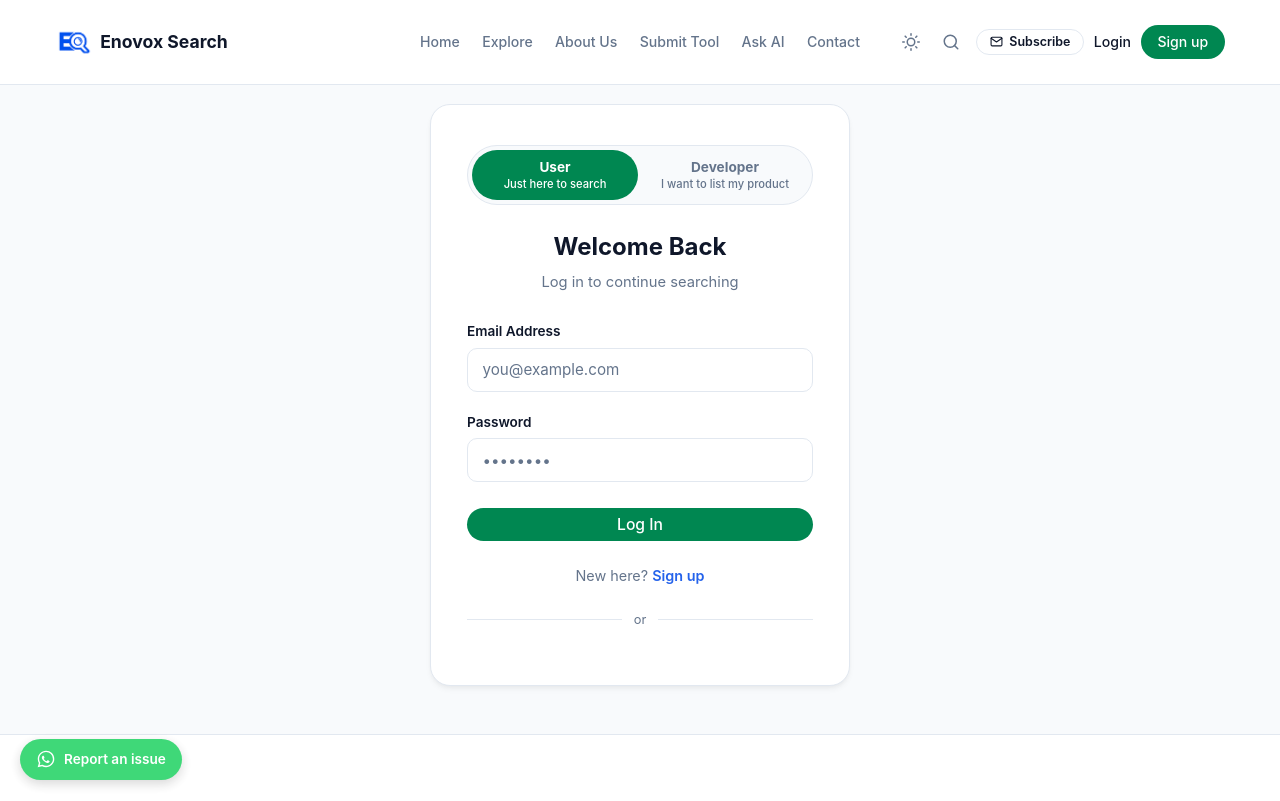
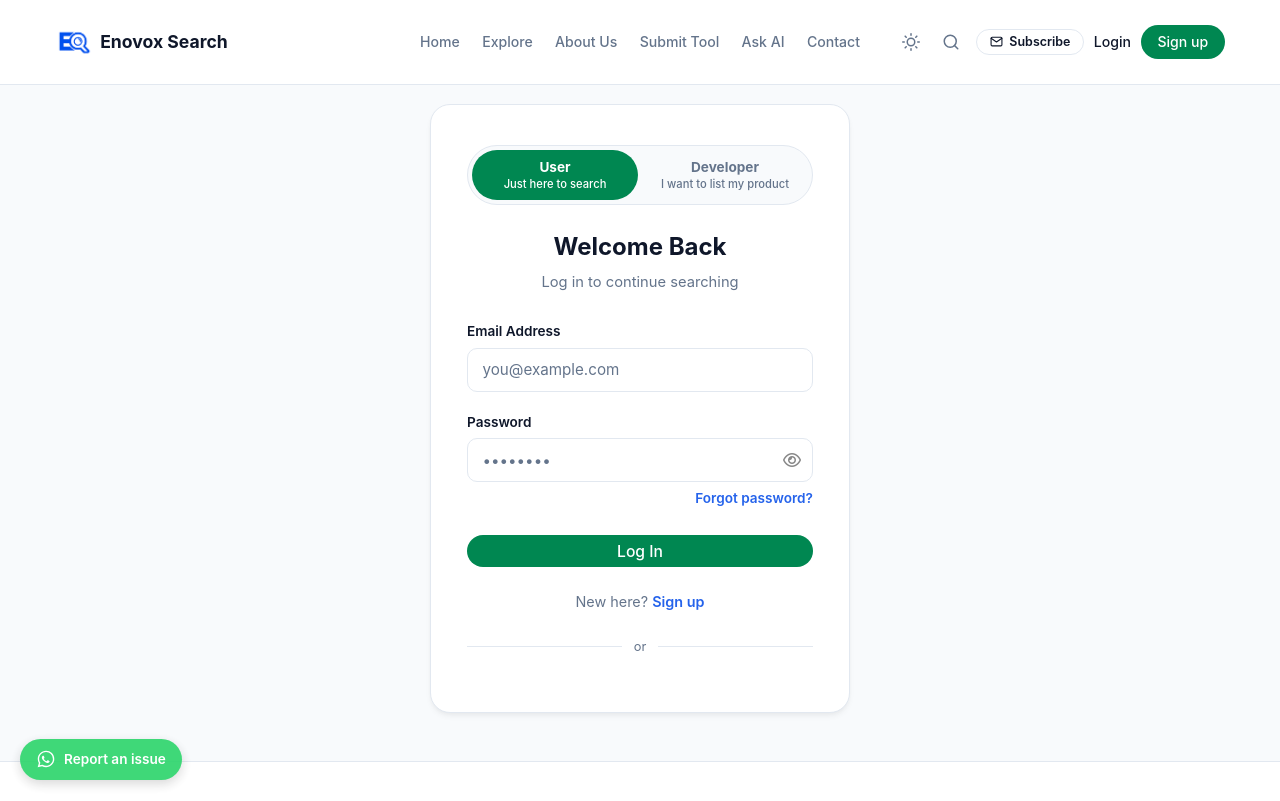
Before and after one commit to E-NovoxTech/enovox-search, a FastAPI app: page /login in a window 1280 px wide. Shown: the top 801 px of the page. Run offline with FastAPI, Linux system fonts and the light colour scheme; some libraries are stand-ins or nearby versions.

Commit message:
Add forgot password

```diff
--- a/app/models.py
+++ b/app/models.py
@@ -15,6 +15,8 @@ class Developer(Base):
     verification_code_expires = Column(DateTime, nullable=True)
     auth_provider = Column(String, default="password", nullable=True)
     newsletter_opt_in = Column(Boolean, default=False)
+    reset_code = Column(String, nullable=True)
+    reset_code_expires = Column(DateTime, nullable=True)
 
 class Product(Base):
     __tablename__ = "products"
@@ -92,6 +94,8 @@ class User(Base):
     verification_code_expires = Column(DateTime, nullable=True)
     auth_provider = Column(String, default="password", nullable=True)
     newsletter_opt_in = Column(Boolean, default=False)
+    reset_code = Column(String, nullable=True)
+    reset_code_expires = Column(DateTime, nullable=True)
 
 class SearchUsage(Base):
     __tablename__ = "search_usage"
--- a/static/css/auth.css
+++ b/static/css/auth.css
@@ -419,3 +419,35 @@ button.full-width {
     color: #bfdbfe;
     text-decoration: underline;
 }
+.password-field {
+    position: relative;
+}
+
+.password-field input {
+    padding-right: 2.75rem; /* room for the icon so text doesn't run under it */
+}
+
+.password-toggle-btn {
+    position: absolute;
+    top: 50%;
+    right: 0.75rem;
+    transform: translateY(-50%);
+    background: none;
+    border: none;
+    padding: 0;
+    cursor: pointer;
+    display: flex;
+    align-items: center;
+    color: var(--text-secondary, #888); /* match whatever muted text color token you already use */
+    font-size: 1rem;
+}
+
+.password-toggle-btn:hover {
+    color: var(--text-primary, #333);
+}
+.forgot-password-link {
+    display: block;
+    text-align: right;
+    font-size: 0.85rem;
+    margin-top: 0.4rem;
+}
--- a/static/js/auth.js
+++ b/static/js/auth.js
@@ -45,6 +45,7 @@
         setupGoogleModal();
         initGoogleSignIn();
         applyUrlParams();
+        setupPasswordToggles();
 
         const loginForm = document.getElementById('login-form');
         const signupForm = document.getElementById('signup-form');
@@ -55,6 +56,18 @@
         if (signupForm) signupForm.addEventListener('submit', handleSignup);
         if (verifyForm) verifyForm.addEventListener('submit', handleVerify);
         if (resendLink) resendLink.addEventListener('click', handleResend);
+
+        const forgotPasswordLink = document.getElementById('forgot-password-link');
+        const backToLoginLink = document.getElementById('back-to-login-link');
+        const forgotPasswordForm = document.getElementById('forgot-password-form');
+        const resetPasswordForm = document.getElementById('reset-password-form');
+        const resendResetLink = document.getElementById('resend-reset-code-link');
+
+        if (forgotPasswordLink) forgotPasswordLink.addEventListener('click', (e) => { e.preventDefault(); showForgotPasswordScreen(); });
+        if (backToLoginLink) backToLoginLink.addEventListener('click', (e) => { e.preventDefault(); showLoginScreen(); });
+        if (forgotPasswordForm) forgotPasswordForm.addEventListener('submit', handleForgotPassword);
+        if (resetPasswordForm) resetPasswordForm.addEventListener('submit', handleResetPassword);
+        if (resendResetLink) resendResetLink.addEventListener('click', handleResendResetCode);
     });
 
     /* ==========================================================================
@@ -121,6 +134,32 @@
     function getAccountType() {
         const input = document.getElementById('account_type');
         return input && input.value === 'developer' ? 'developer' : 'user';
+    }
+
+    /* ==========================================================================
+       Show/hide password toggle (eye icon) — works on any input wrapped in
+       .password-field with a sibling .password-toggle-btn[data-target=inputId].
+       Applies to login, signup, and reset-password fields alike.
+       ========================================================================== */
+    function setupPasswordToggles() {
+        document.querySelectorAll('.password-toggle-btn').forEach(btn => {
+            btn.addEventListener('click', () => {
+                const targetId = btn.getAttribute('data-target');
+                const input = document.getElementById(targetId);
+                if (!input) return;
+
+                const icon = btn.querySelector('i');
+                const willShow = input.type === 'password';
+                input.type = willShow ? 'text' : 'password';
+
+                if (icon) {
+                    icon.classList.toggle('fa-eye', !willShow);
+                    icon.classList.toggle('fa-eye-slash', willShow);
+                }
+                btn.setAttribute('aria-label', willShow ? 'Hide password' : 'Show password');
+                btn.setAttribute('aria-pressed', willShow ? 'true' : 'false');
+            });
+        });
     }
 
     /* ==========================================================================
@@ -410,6 +449,207 @@
             link.textContent = originalText;
             setTimeout(() => {
                 resendCooldownActive = false;
+                link.classList.remove('disabled-link');
+            }, RESEND_COOLDOWN_MS);
+        }
+    }
+
+    /* ==========================================================================
+       Forgot / Reset password — POST /forgot-password, POST /reset-password
+       Confirmed payloads (per /docs schema):
+         /forgot-password : { email, account_type }
+         /reset-password  : { email, code, new_password, account_type }
+       account_type is taken from the login form's current tab selection
+       (getAccountType()) and carried through to the reset screen.
+       ========================================================================== */
+    let resendResetCooldownActive = false;
+
+    function showForgotPasswordScreen() {
+        hideAllAuthScreens();
+        const screen = document.getElementById('forgot-password-screen');
+        if (!screen) return;
+        screen.classList.remove('hidden');
+        hideAlert('forgot-password-alert');
+        clearFieldError('forgot-email');
+        const emailInput = document.getElementById('forgot-email');
+        if (emailInput) {
+            const loginEmail = document.getElementById('email');
+            emailInput.value = loginEmail ? loginEmail.value.trim() : '';
+            emailInput.focus();
+        }
+    }
+
+    function showResetPasswordScreen(email, accountType) {
+        hideAllAuthScreens();
+        const screen = document.getElementById('reset-password-screen');
+        if (!screen) return;
+        screen.classList.remove('hidden');
+        screen.dataset.email = email;
+        screen.dataset.accountType = accountType || 'user';
+        hideAlert('reset-password-alert');
+        clearFieldErrors(['reset-code', 'new-password', 'confirm-new-password']);
+        const resetForm = document.getElementById('reset-password-form');
+        if (resetForm) resetForm.reset();
+        const codeInput = document.getElementById('reset-code');
+        if (codeInput) codeInput.focus();
+    }
+
+    function showLoginScreen() {
+        hideAllAuthScreens();
+        const formView = document.getElementById('auth-form-view');
+        if (formView) formView.classList.remove('hidden');
+    }
+
+    function hideAllAuthScreens() {
+        ['auth-form-view', 'verify-screen', 'forgot-password-screen', 'reset-password-screen'].forEach(id => {
+            const el = document.getElementById(id);
+            if (el) el.classList.add('hidden');
+        });
+    }
+
+    async function handleForgotPassword(e) {
+        e.preventDefault();
+        const form = e.target;
+        const btn = document.getElementById('forgot-password-btn');
+
+        hideAlert('forgot-password-alert');
+        clearFieldError('forgot-email');
+
+        const email = form.email.value.trim();
+        if (!EMAIL_RE.test(email)) {
+            setFieldError('forgot-email', 'Enter a valid email address.');
+            return;
+        }
+
+        const accountType = getAccountType();
+
+        setLoading(btn, true, 'Sending...');
+
+        try {
+            const response = await fetch(`${API_URL}/forgot-password`, {
+                method: 'POST',
+                headers: { 'Content-Type': 'application/json' },
+                body: JSON.stringify({ email, account_type: accountType })
+            });
+
+            if (!response.ok) {
+                const errorData = await response.json().catch(() => ({}));
+                throw new Error(errorData.detail || 'Something went wrong. Please try again.');
+            }
+
+            // Same "always succeeds" response whether or not the account
+            // exists (email enumeration protection) — always move forward.
+            showResetPasswordScreen(email, accountType);
+
+        } catch (error) {
+            showAlert('error', error.message, 'forgot-password-alert');
+        } finally {
+            setLoading(btn, false, 'Send Reset Code');
+        }
+    }
+
+    async function handleResetPassword(e) {
+        e.preventDefault();
+        const screen = document.getElementById('reset-password-screen');
+        const form = e.target;
+        const btn = document.getElementById('reset-password-btn');
+        if (!screen) return;
+
+        hideAlert('reset-password-alert');
+        clearFieldErrors(['reset-code', 'new-password', 'confirm-new-password']);
+
+        const code = form.code.value.trim();
+        const newPassword = form.new_password.value;
+        const confirmNewPassword = form.confirm_new_password.value;
+        let hasError = false;
+
+        if (!/^\d{6}$/.test(code)) {
+            setFieldError('reset-code', 'Enter the 6-digit code.');
+            hasError = true;
+        }
+        if (newPassword.length < MIN_PASSWORD_LENGTH) {
+            setFieldError('new-password', `Password must be at least ${MIN_PASSWORD_LENGTH} characters.`);
+            hasError = true;
+        }
+        if (newPassword !== confirmNewPassword) {
+            setFieldError('confirm-new-password', 'Passwords do not match.');
+            hasError = true;
+        }
+        if (hasError) return;
+
+        const email = screen.dataset.email;
+        const accountType = screen.dataset.accountType || 'user';
+
+        setLoading(btn, true, 'Resetting...');
+
+        try {
+            const response = await fetch(`${API_URL}/reset-password`, {
+                method: 'POST',
+                headers: { 'Content-Type': 'application/json' },
+                body: JSON.stringify({ email, code, new_password: newPassword, account_type: accountType })
+            });
+
+            if (!response.ok) {
+                const errorData = await response.json().catch(() => ({}));
+                throw new Error(errorData.detail || 'Could not reset your password. Check the code and try again.');
+            }
+
+            showLoginScreen();
+            showAlert('success', 'Password reset — log in with your new password.', 'auth-alert');
+
+        } catch (error) {
+            showAlert('error', error.message, 'reset-password-alert');
+        } finally {
+            setLoading(btn, false, 'Reset Password');
+        }
+    }
+
+    async function handleResendResetCode(e) {
+        e.preventDefault();
+        if (resendResetCooldownActive) return;
+
+        const screen = document.getElementById('reset-password-screen');
+        const link = document.getElementById('resend-reset-code-link');
+        const msgEl = document.getElementById('resend-reset-message');
+        if (!screen || !link) return;
+
+        const email = screen.dataset.email;
+        const accountType = screen.dataset.accountType || 'user';
+
+        resendResetCooldownActive = true;
+        link.classList.add('disabled-link');
+        const originalText = link.textContent;
+        link.textContent = 'Sending...';
+        if (msgEl) msgEl.textContent = '';
+
+        try {
+            const res = await fetch(`${API_URL}/forgot-password`, {
+                method: 'POST',
+                headers: { 'Content-Type': 'application/json' },
+                body: JSON.stringify({ email, account_type: accountType })
+            });
+
+            if (!res.ok) {
+                const errorData = await res.json().catch(() => ({}));
+                throw new Error(errorData.detail || 'Could not resend the code.');
+            }
+
+            if (msgEl) {
+                msgEl.textContent = 'Code resent — check your email.';
+                msgEl.classList.remove('resend-error');
+                setTimeout(() => {
+                    if (msgEl.textContent === 'Code resent — check your email.') msgEl.textContent = '';
+                }, 4000);
+            }
+        } catch (error) {
+            if (msgEl) {
+                msgEl.textContent = error.message;
+                msgEl.classList.add('resend-error');
+            }
+        } finally {
+            link.textContent = originalText;
+            setTimeout(() => {
+                resendResetCooldownActive = false;
                 link.classList.remove('disabled-link');
             }, RESEND_COOLDOWN_MS);
         }
--- a/static/login.html
+++ b/static/login.html
@@ -88,8 +88,14 @@
                 </div>
                 <div class="form-group">
                     <label for="password">Password</label>
-                    <input type="password" id="password" name="password" required placeholder="••••••••">
+                    <div class="password-field">
+                        <input type="password" id="password" name="password" required placeholder="••••••••">
+                        <button type="button" class="password-toggle-btn" data-target="password" aria-label="Show password" aria-pressed="false">
+                            <i class="fa-regular fa-eye"></i>
+                        </button>
+                    </div>
                     <span class="field-error" id="password-error"></span>
+                    <a href="#" id="forgot-password-link" class="auth-link forgot-password-link">Forgot password?</a>
                 </div>
                 <button type="submit" id="login-btn" class="btn-primary full-width">Log In</button>
             </form>
@@ -160,6 +166,69 @@
                     <p class="field-error" id="resend-message"></p>
                 </div>
             </div>
+
+            <!-- Forgot password — request a reset code -->
+            <div id="forgot-password-screen" class="hidden">
+                <h2>Forgot Password</h2>
+                <p class="auth-subtitle">Enter your email and we'll send you a code to reset your password.</p>
+
+                <div id="forgot-password-alert" class="alert hidden"></div>
+
+                <form id="forgot-password-form" novalidate>
+                    <div class="form-group">
+                        <label for="forgot-email">Email Address</label>
+                        <input type="email" id="forgot-email" name="email" required placeholder="you@example.com">
+                        <span class="field-error" id="forgot-email-error"></span>
+                    </div>
+                    <button type="submit" id="forgot-password-btn" class="btn-primary full-width">Send Reset Code</button>
+                </form>
+
+                <div class="auth-footer">
+                    <p><a href="#" id="back-to-login-link" class="auth-link">Back to login</a></p>
+                </div>
+            </div>
+
+            <!-- Reset password — enter code + new password -->
+            <div id="reset-password-screen" class="hidden">
+                <h2>Reset Password</h2>
+                <p class="auth-subtitle" id="reset-password-message">Enter the code we sent to your email and choose a new password.</p>
+
+                <div id="reset-password-alert" class="alert hidden"></div>
+
+                <form id="reset-password-form" novalidate>
+                    <div class="form-group">
+                        <label for="reset-code">Verification Code</label>
+                        <input type="text" id="reset-code" name="code" inputmode="numeric" pattern="[0-9]*" maxlength="6" required placeholder="123456">
+                        <span class="field-error" id="reset-code-error"></span>
+                    </div>
+                    <div class="form-group">
+                        <label for="new-password">New Password</label>
+                        <div class="password-field">
+                            <input type="password" id="new-password" name="new_password" required placeholder="••••••••">
+                            <button type="button" class="password-toggle-btn" data-target="new-password" aria-label="Show password" aria-pressed="false">
+                                <i class="fa-regular fa-eye"></i>
+                            </button>
+                        </div>
+                        <span class="field-error" id="new-password-error"></span>
+                    </div>
+                    <div class="form-group">
+                        <label for="confirm-new-password">Confirm New Password</label>
+                        <div class="password-field">
+                            <input type="password" id="confirm-new-password" name="confirm_new_password" required placeholder="••••••••">
+                            <button type="button" class="password-toggle-btn" data-target="confirm-new-password" aria-label="Show password" aria-pressed="false">
+                                <i class="fa-regular fa-eye"></i>
+                            </button>
+                        </div>
+                        <span class="field-error" id="confirm-new-password-error"></span>
+                    </div>
+                    <button type="submit" id="reset-password-btn" class="btn-primary full-width">Reset Password</button>
+                </form>
+
+                <div class="auth-footer">
+                    <p>Didn't get a code? <a href="#" id="resend-reset-code-link" class="auth-link">Resend</a></p>
+                    <p class="field-error" id="resend-reset-message"></p>
+                </div>
+            </div>
         </div>
     </main>
 
```
Also changed, not shown: app/email_utils.py (+12 -0 lines), app/routers/verification.py (+45 -0 lines), app/schemas.py (+10 -0 lines), static/signup.html (+12 -2 lines).
